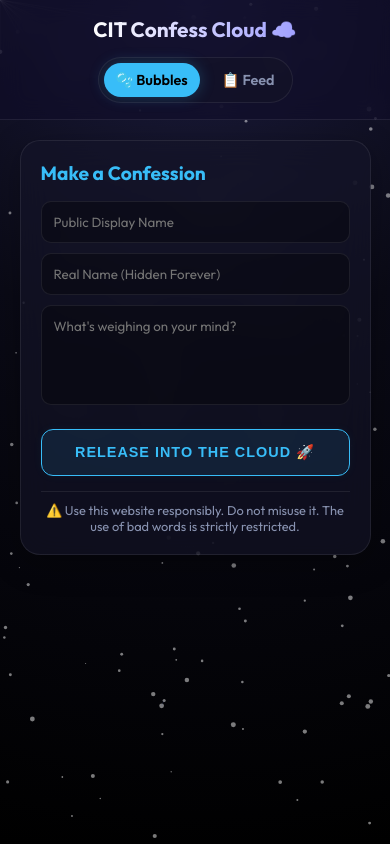
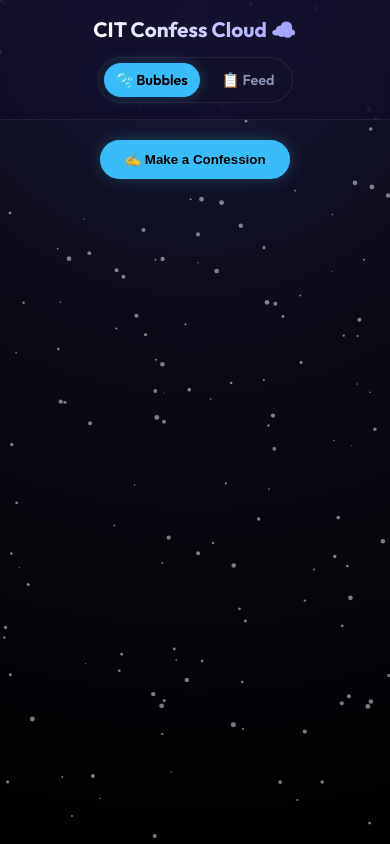
Before and after one commit to NamashivayamS/Confess-Cloud, a Flask app: page / in a window 390 px wide. Run offline with Flask 3, Linux system fonts and the light colour scheme; data that the repository does not hold is empty; parts of the project's set-up code (start-up, migrations or seed data) failed here and were passed over.

Commit message:
Implement collapsible confession form for mobile

```diff
--- a/static/css/style.css
+++ b/static/css/style.css
@@ -81,6 +81,11 @@ body {
     padding: 5px;
     border-radius: 30px;
     border: 1px solid var(--glass-border);
+}
+
+/* Hide mobile toggle on desktop */
+.mobile-toggle-btn {
+    display: none;
 }
 
 .view-toggle button {
@@ -487,8 +492,27 @@ body.feed-active #list-container {
         font-size: 0.9rem;
     }
 
+    /* Mobile Toggle Button */
+    .mobile-toggle-btn {
+        display: block;
+        margin: 20px auto;
+        padding: 12px 24px;
+        background: var(--accent);
+        color: #000;
+        border: none;
+        border-radius: 25px;
+        font-weight: 700;
+        cursor: pointer;
+        box-shadow: 0 0 15px var(--accent-glow);
+        z-index: 200;
+        /* Above bubbles */
+        position: relative;
+    }
+
     /* Form Positioning */
     .glass-panel {
+        display: none;
+        /* Hidden by default on mobile */
         position: relative;
         width: 100%;
         /* Full width minus margin */
@@ -496,10 +520,28 @@ body.feed-active #list-container {
         /* Safety margin */
         top: 0;
         left: 0;
-        margin: 20px auto;
+        margin: 10px auto;
         /* Center horizontally */
         box-sizing: border-box;
         /* padding included in width */
+    }
+
+    .glass-panel.active {
+        display: block;
+        /* Show when toggled */
+        animation: fadeIn 0.3s;
+    }
+
+    @keyframes fadeIn {
+        from {
+            opacity: 0;
+            transform: translateY(-10px);
+        }
+
+        to {
+            opacity: 1;
+            transform: translateY(0);
+        }
     }
 
     /* List CSS adjustments */
--- a/static/js/main.js
+++ b/static/js/main.js
@@ -27,6 +27,25 @@ function showListView() {
     loadList("latest");
 }
 
+/* ---------- MOBILE FORM TOGGLE ---------- */
+function toggleForm() {
+    const form = document.getElementById("form-container");
+    const btn = document.getElementById("mobileToggleBtn");
+
+    form.classList.toggle("active");
+
+    if (form.classList.contains("active")) {
+        btn.innerHTML = "❌ Close Form";
+        btn.style.background = "var(--glass-surface)";
+        btn.style.color = "#fff";
+        btn.style.border = "1px solid var(--border)";
+    } else {
+        btn.innerHTML = "✍️ Make a Confession";
+        btn.style.background = "var(--accent)";
+        btn.style.color = "#000";
+    }
+}
+
 /* ---------- CONFESSION ---------- */
 
 function submitConfession() {
@@ -43,7 +62,26 @@ function submitConfession() {
         method: "POST",
         headers: { "Content-Type": "application/json" },
         body: JSON.stringify({ confession, author, display_name })
-    }).then(() => location.reload());
+    }).then(() => {
+        // location.reload() // Don't reload, just reset and close
+        document.getElementById("confessionText").value = "";
+
+        // If mobile (check if toggle btn is visible/active logic, or just always try to close)
+        const form = document.getElementById("form-container");
+        if (form.classList.contains("active")) {
+            toggleForm(); // Close it
+        }
+
+        // Refresh bubbles
+        if (document.getElementById("bubble-container").style.display !== "none") {
+            loadBubbles();
+        } else {
+            loadList("latest");
+        }
+
+        // Optional: show thank you msg
+        alert("Confession floating in the cloud! ☁️");
+    });
 }
 
 /* ---------- LIKES ---------- */
--- a/templates/index.html
+++ b/templates/index.html
@@ -32,6 +32,9 @@
 
         <!-- Main Content Area -->
         <main>
+
+            <!-- Mobile Toggle Button -->
+            <button id="mobileToggleBtn" class="mobile-toggle-btn" onclick="toggleForm()">✍️ Make a Confession</button>
 
             <!-- Confession Form (Floating) -->
             <div id="form-container" class="glass-panel slide-in">
```
